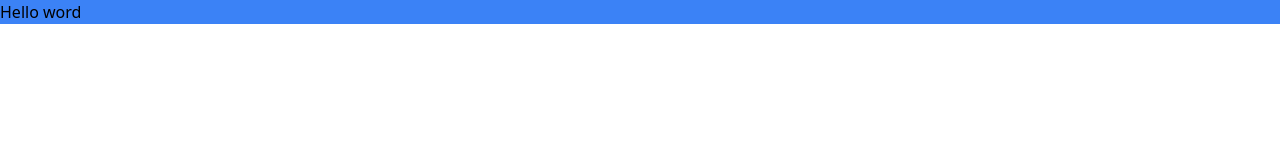
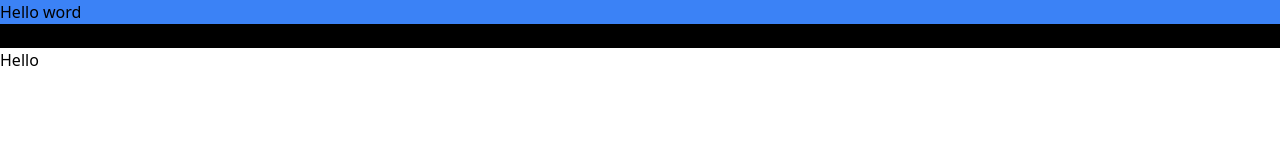
Before and after one commit to seanglysim/test_demoTailwind, a website: page src/index.html in a window 1280 px wide. Drawn offline with Linux system fonts and the light colour scheme.

Commit message:
two commit

```diff
--- a/src/index.html
+++ b/src/index.html
@@ -8,5 +8,7 @@
 </head>
 <body>
     <h1 class="bg-blue-500">Hello word</h1>
+    <h2 class="bg-black">Hello word</h2>
+    <h3>Hello</h3>
 </body>
 </html>
```
Also changed, not shown: src/stylet.css.
